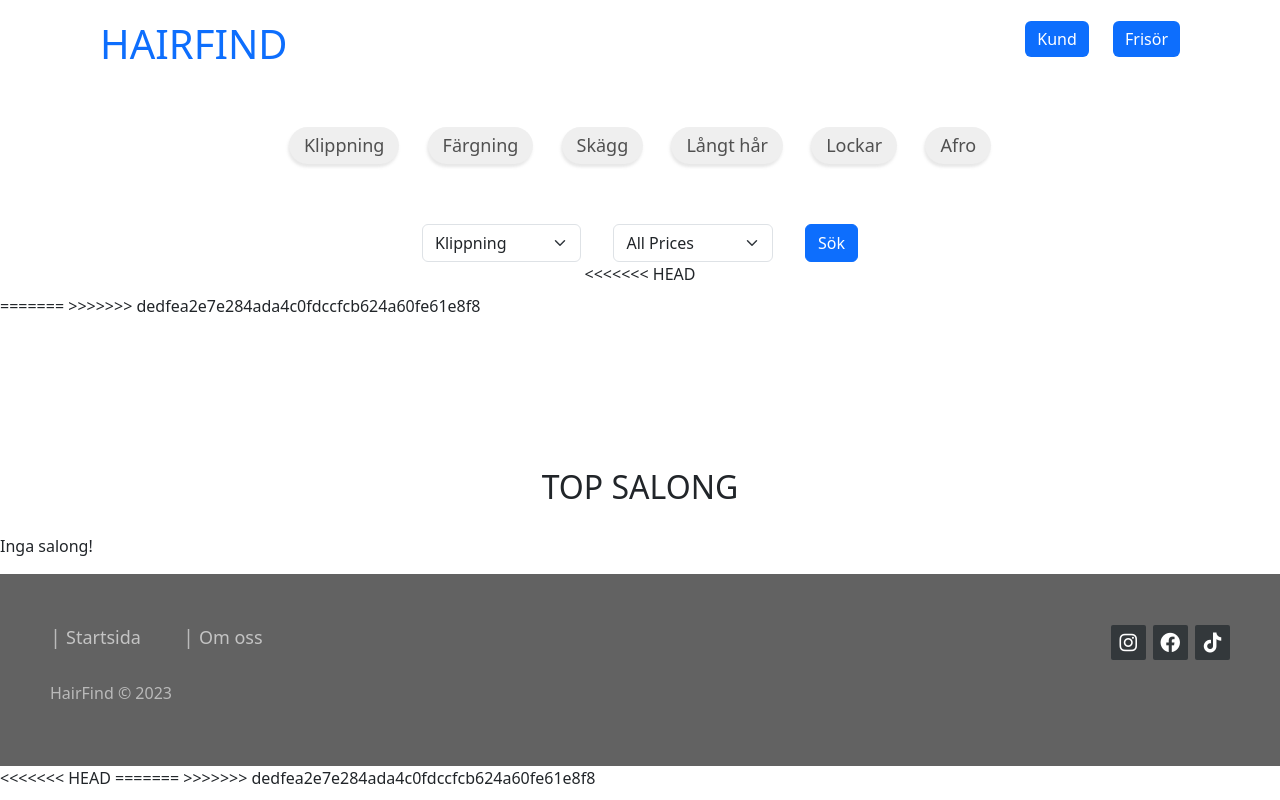
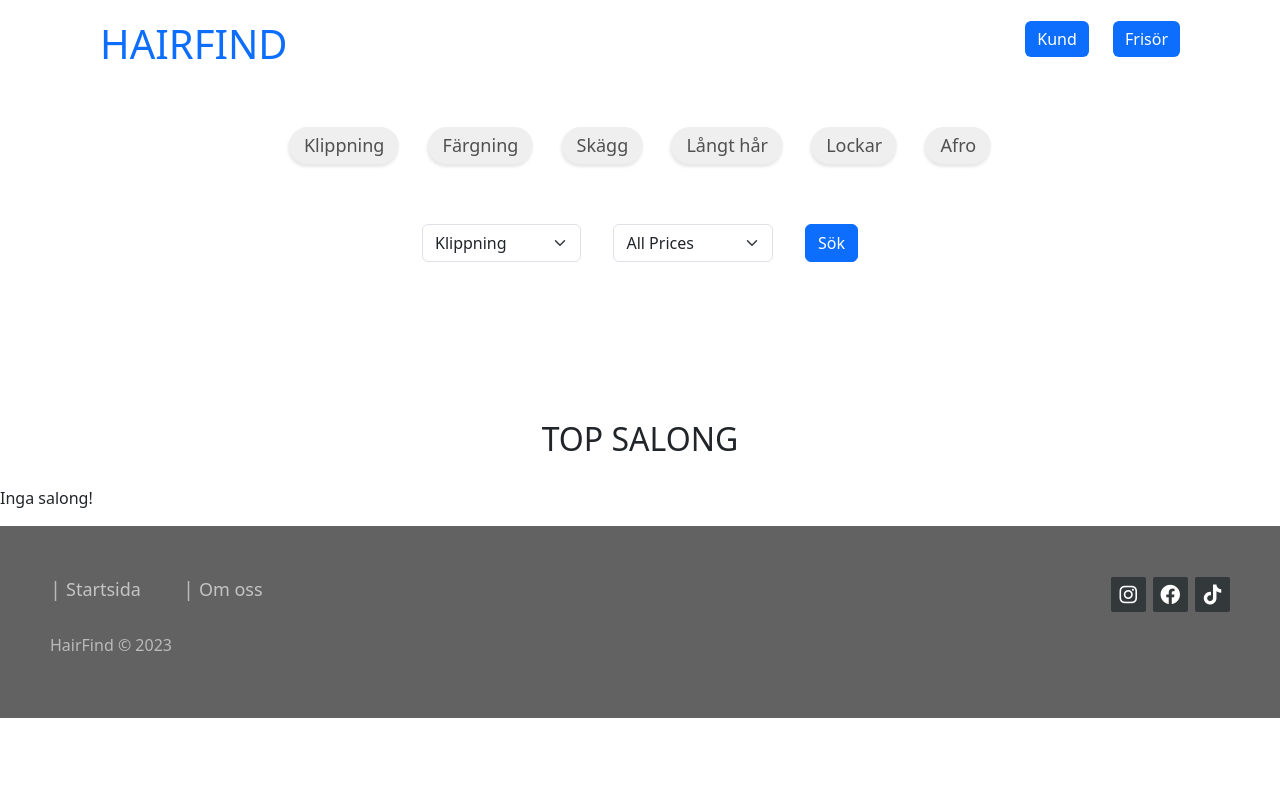
Before and after one commit to danielmoradi1/HairFind, a Flask app: page / in a window 1280 px wide. Run offline with Flask 3, Linux system fonts and the light colour scheme; data that the repository does not hold is empty; some libraries are stand-ins or nearby versions.

Commit message:
Update home.html

```diff
--- a/templates/home.html
+++ b/templates/home.html
@@ -30,14 +30,19 @@
 
         <nav class="navbar">
             <div class="listFilter">
-            <form id="tag_search_form" action="{{ url_for ('tag_buttons', button_value = button_value) }}" methods="GET">
+                <form id="tag_search_form" action="{{ url_for ('tag_buttons', button_value = button_value) }}"
+                    methods="GET">
                     <ul>
-                    <li><button type="submit" class="tag_btn" name="button_value" value="klippning" >Klippning</button></li>
-                    <li><button type="submit" class="tag_btn" name="button_value" value="färgning" >Färgning</button></li>
-                    <li><button type="submit" class="tag_btn" name="button_value" value="skägg" >Skägg</button></li>
-                    <li><button type="button" class="tag_btn" name="button_value" value="långt hår" >Långt hår</button></li>
-                    <li><button type="button" class="tag_btn" name="button_value" value="lockar" >Lockar</button></li>
-                    <li><button type="button" class="tag_btn" name="button_value" value="afro" >Afro</button></li>
+                        <li><button type="submit" class="tag_btn" name="button_value"
+                                value="klippning">Klippning</button></li>
+                        <li><button type="submit" class="tag_btn" name="button_value" value="färgning">Färgning</button>
+                        </li>
+                        <li><button type="submit" class="tag_btn" name="button_value" value="skägg">Skägg</button></li>
+                        <li><button type="button" class="tag_btn" name="button_value" value="långt hår">Långt
+                                hår</button></li>
+                        <li><button type="button" class="tag_btn" name="button_value" value="lockar">Lockar</button>
+                        </li>
+                        <li><button type="button" class="tag_btn" name="button_value" value="afro">Afro</button></li>
                     </ul>
                 </form>
             </div>
@@ -66,15 +71,9 @@
                     <button class="btn btn-primary" type="submit" name="submit">Sök</button>
                 </form>
             </div>
-<<<<<<< HEAD
 
         </nav>
 
-=======
-        </nav>
-
-
->>>>>>> dedfea2e7e284ada4c0fdccfcb624a60fe61e8f8
 
         <!--
                 Hare starts the card component -->
@@ -133,21 +132,9 @@
             <p>HairFind &copy; 2023</p>
         </footer>
 
-<<<<<<< HEAD
-
-
         <script src="https://cdn.jsdelivr.net/npm/bootstrap@5.3.0-alpha2/dist/js/bootstrap.bundle.min.js"
-        integrity="sha384-qKXV1j0HvMUeCBQ+QVp7JcfGl760yU08IQ+GpUo5hlbpg51QRiuqHAJz8+BrxE/N"
-        crossorigin="anonymous"></script>
-
-
+            integrity="sha384-qKXV1j0HvMUeCBQ+QVp7JcfGl760yU08IQ+GpUo5hlbpg51QRiuqHAJz8+BrxE/N" crossorigin="anonymous">
+            </script>
         <script src="/js/index.js"></script>
     </body>
-=======
-        <script src="https://cdn.jsdelivr.net/npm/bootstrap@5.3.0-alpha2/dist/js/bootstrap.bundle.min.js"
-            integrity="sha384-qKXV1j0HvMUeCBQ+QVp7JcfGl760yU08IQ+GpUo5hlbpg51QRiuqHAJz8+BrxE/N"
-            crossorigin="anonymous"></script>
-    </body>
->>>>>>> dedfea2e7e284ada4c0fdccfcb624a60fe61e8f8
-
 </html>
```
Lines whose indentation alone changed are shown as unchanged.
